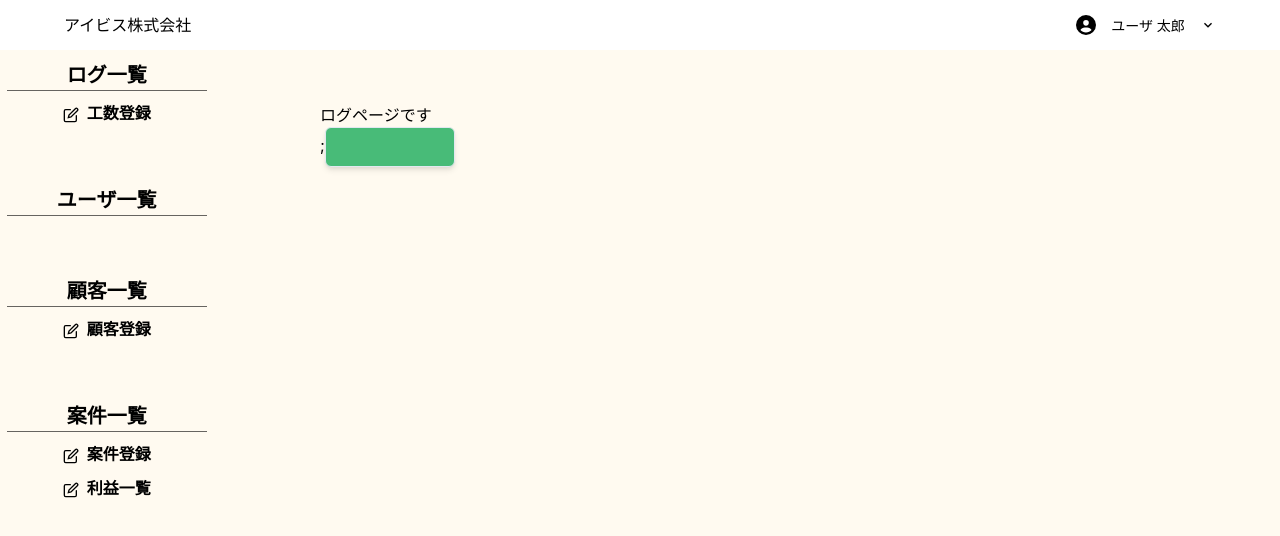
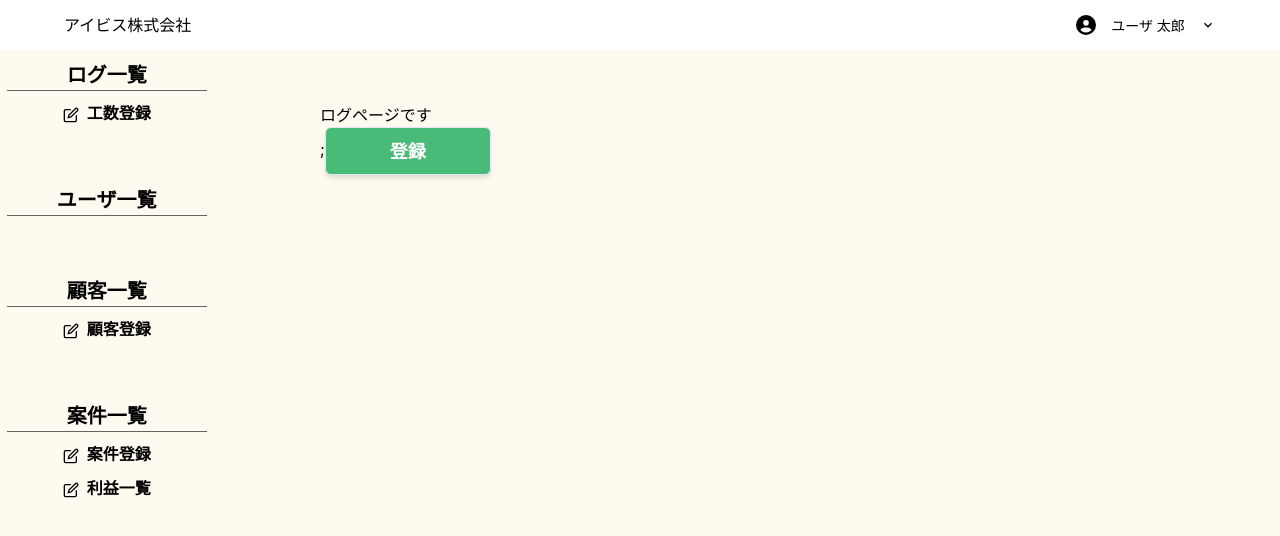
Before and after one commit to I-BIS-company/profitSystem_ibis, a React (Vite) app in the folder profit-system/: page /log in a window 1280 px wide. Shown: the top 536 px of the page. Built offline with nearby package versions, Linux system fonts and the light colour scheme.

Commit message:
Fix props error from button

```diff
--- a/profit-system/src/components/pages/Log.tsx
+++ b/profit-system/src/components/pages/Log.tsx
@@ -5,7 +5,7 @@ export const Log: FC = memo(() => {
   return (
     <>
       <p>ログページです</p>;
-      <PrimaryButton Text="登録" />
+      <PrimaryButton text="登録" size="lg" />
     </>
   );
 });
```
